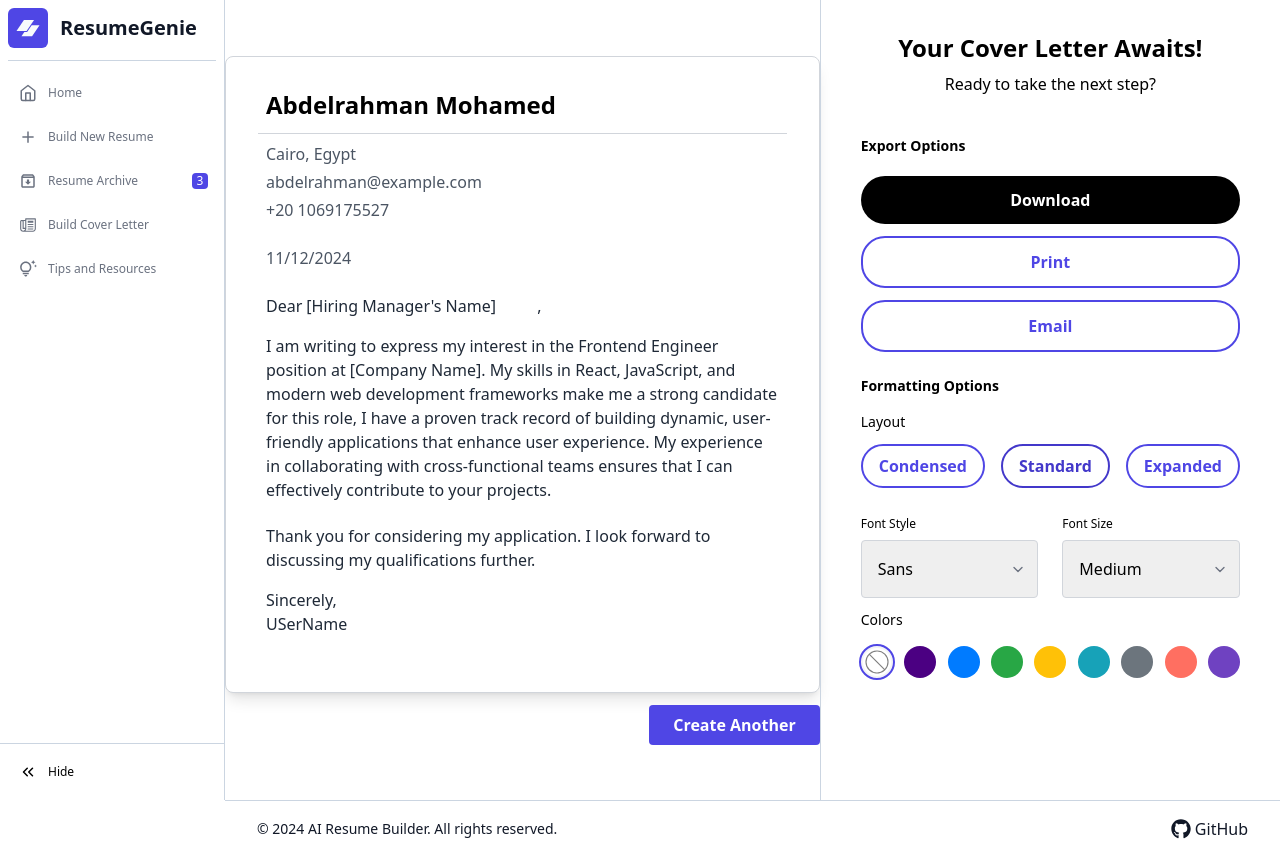
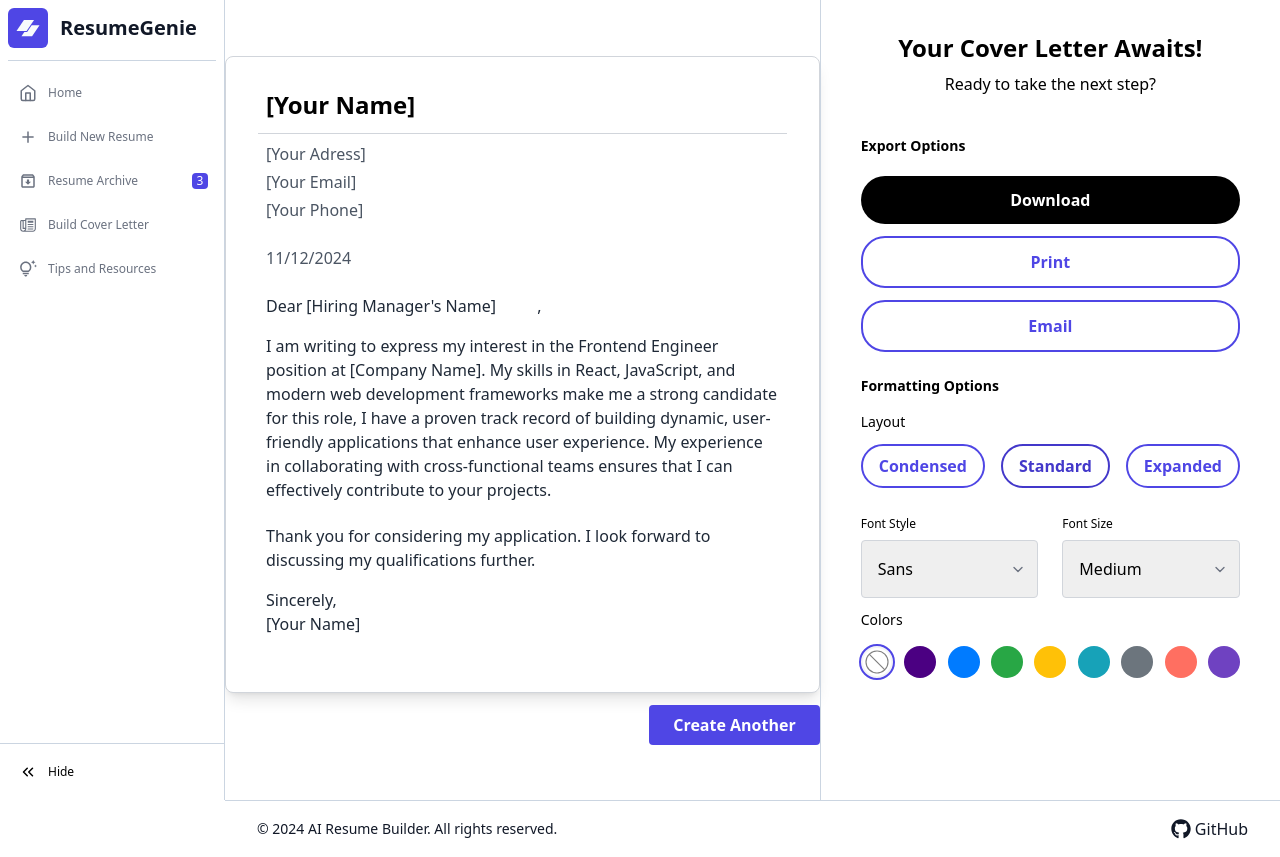
Before and after one commit to abdelrahman-mohamed-010/Ai-Resume-Builder, a React (Vite) app in the folder frontend/: page /finalize-cover in a window 1280 px wide. Built offline with nearby package versions, Linux system fonts and the light colour scheme.

Commit message:
add AI cover Letter functionality

```diff
--- a/frontend/src/pages/CoverLetter/SelectCareer.tsx
+++ b/frontend/src/pages/CoverLetter/SelectCareer.tsx
@@ -4,6 +4,9 @@ import { IoReturnDownBackOutline } from "react-icons/io5";
 import { useNavigate } from "react-router-dom";
 import { SubmitHandler, useForm } from "react-hook-form";
 import SubmitButton from "../../components/UI/SubmitButton";
+import { GoogleGenerativeAI } from "@google/generative-ai";
+import { useAppDispatch } from "@/hooks/reduxHooks";
+import { updateContent } from "@/redux/coverLetterSlice";
 
 interface FormFields {
   careerField: string;
@@ -20,16 +23,27 @@ const SelectCareer: React.FC = () => {
   } = useForm<FormFields>();
 
   const navigate = useNavigate();
+  const genAI = new GoogleGenerativeAI(import.meta.env.VITE_GOOOGLE_AI_API_KEY);
+  const model = genAI.getGenerativeModel({ model: "gemini-1.5-flash" });
+  const dispatch = useAppDispatch();
 
-  const onSubmit: SubmitHandler<FormFields> = async (_, event) => {
+  const fetchAISummary = async (formData: FormFields): Promise<string> => {
+    const { careerField, subCareerField, WorkAuthorizationStatus } = formData;
+    const prompt = `career: ${careerField}, sub-career: ${subCareerField}, work authorization: ${WorkAuthorizationStatus}. Based on those, give me a CoverLetter without header or finalize just content straight within 7-9 lines.`;
+    const result = await model.generateContent(prompt);
+    return result.response.text();
+  };
+
+  const onSubmit: SubmitHandler<FormFields> = async (data, event) => {
     event?.preventDefault();
     try {
-      await new Promise((resolve) => setTimeout(resolve, 2000));
+      const aiSummary = await fetchAISummary(data);
+      if (aiSummary) {
+        dispatch(updateContent(aiSummary));
+      }
       navigate("/finalize-cover");
     } catch (error) {
-      setError("root", {
-        message: "Something went wrong. Please try again.",
-      });
+      setError("root", { message: "Something went wrong. Please try again." });
       console.error("Error:", error);
     }
   };
--- a/frontend/src/pages/resume-builder/ResumeShowCase.tsx
+++ b/frontend/src/pages/resume-builder/ResumeShowCase.tsx
@@ -1,16 +1,20 @@
+import { useAppSelector } from "@/hooks/reduxHooks";
+
 interface ResumeShowCaseProps {
   className?: string;
 }
 
 const ResumeShowCase: React.FC<ResumeShowCaseProps> = ({ className }) => {
+
+  const PersonalInfo = useAppSelector((state) => state.Resume.personalInfo);
+
+
   return (
-    <div
-      className={`bg-white text-gray-800 ${className} `}
-    >
+    <div className={`bg-white text-gray-800 ${className} `}>
       {/* Header */}
       <div className=" mb-8">
-        <h1 className="text-3xl font-bold">Alexander James Smith</h1>
-        <p className="text-lg text-gray-600">Senior Frontend Developer</p>
+        <h1 className="text-3xl font-bold">{PersonalInfo.firstname}</h1>
+        <p className="text-lg text-gray-600"></p>
         <p className="text-gray-500">
           alexander.smith@example.com | (415) 555-0123 | San Francisco, CA
         </p>
--- a/frontend/src/redux/coverLetterSlice.ts
+++ b/frontend/src/redux/coverLetterSlice.ts
@@ -16,15 +16,15 @@ interface CoverLetterState {
 }
 
 const initialState: CoverLetterState = {
-  name: "Abdelrahman Mohamed",
+  name: "[Your Name]",
   date: "10/30/2024",
-  phone: "+20 1069175527",
-  adress: "Cairo, Egypt",
-  gmail: "abdelrahman@example.com",
+  phone: "[Your Phone]",
+  adress: "[Your Adress]",
+  gmail: "[Your Email]",
   hr: "[Hiring Manager's Name]",
   content:
     "I am writing to express my interest in the Frontend Engineer position at [Company Name]. My skills in React, JavaScript, and modern web development frameworks make me a strong candidate for this role, I have a proven track record of building dynamic, user-friendly applications that enhance user experience. My experience in collaborating with cross-functional teams ensures that I can effectively contribute to your projects.",
-  lastName: "USerName",
+  lastName: "[Your Name]",
   color: "",
   fontStyle: "sans",
   fontSize: "Medium",
```
